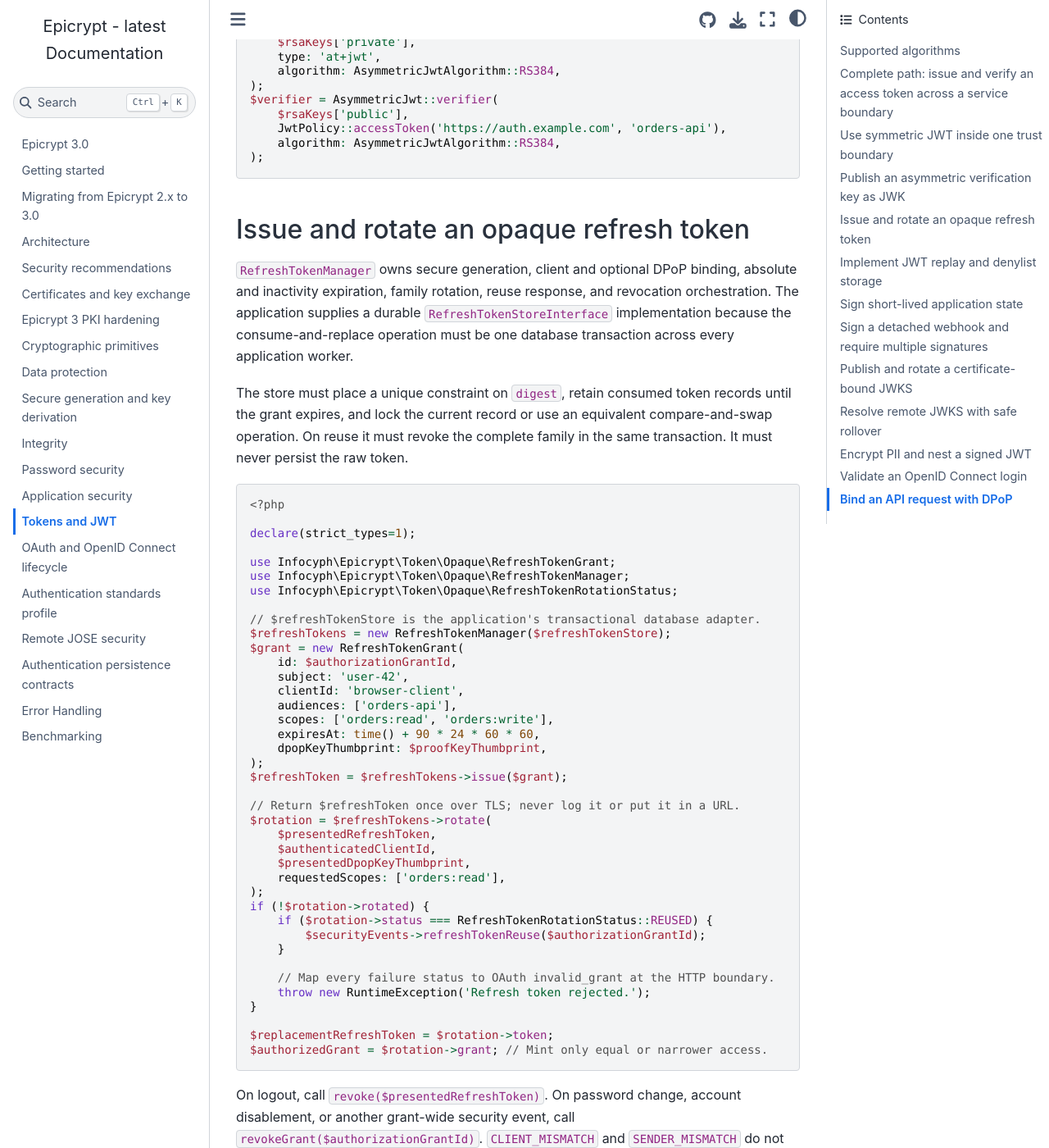
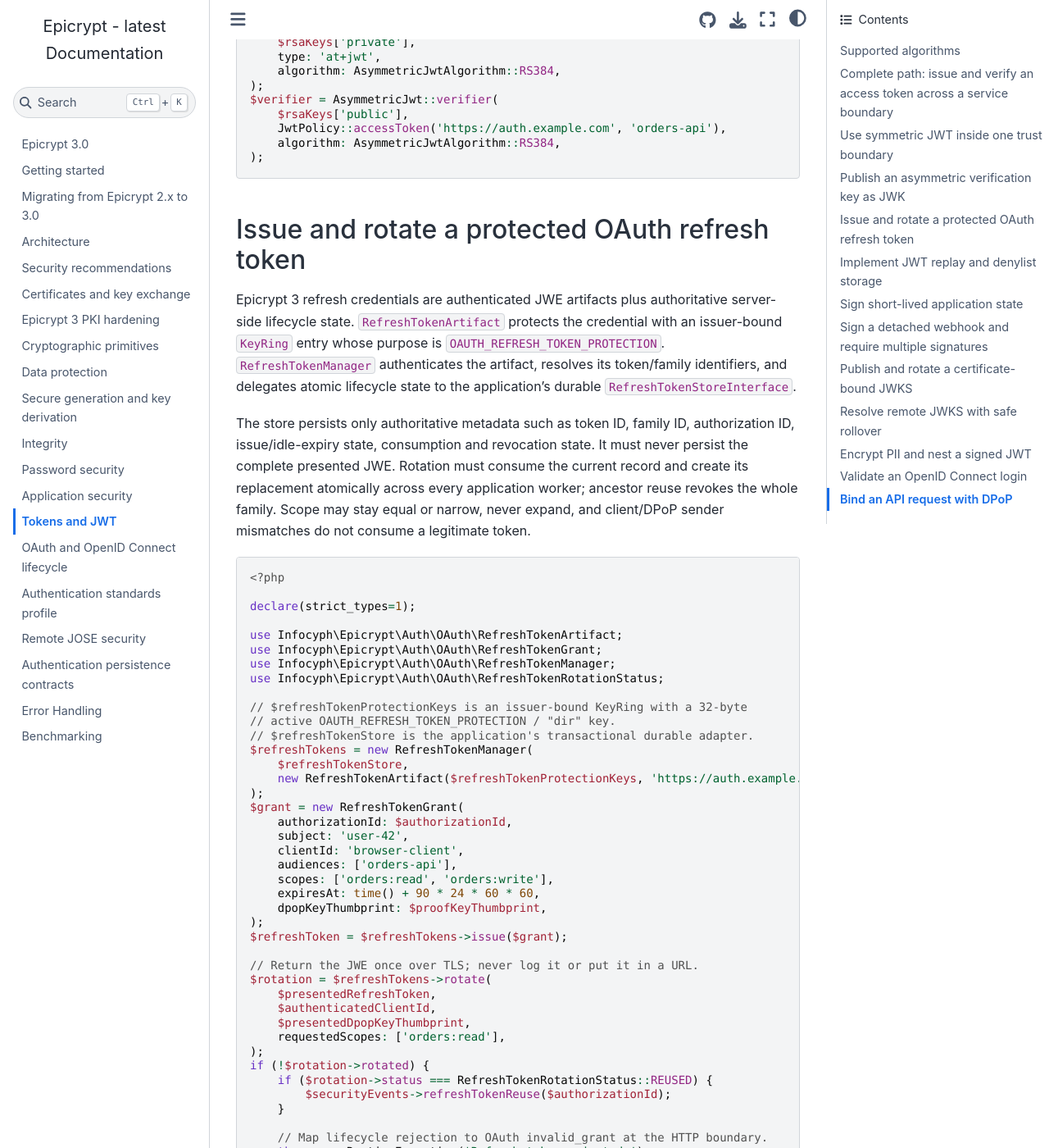
Before and after one commit to infocyph/Epicrypt, a Sphinx documentation site: the page built from docs/token.rst, in a window 1280 px wide and 1400 px high, scrolled down 2942 px. Shown: the whole window at 82% size. Built offline with Sphinx 7.4.7 and the Sphinx Book theme 1.1.4, drawn with Linux system fonts in a browser that asks for light colours; some of the changed text lies outside the part shown.

Commit message:
docs: replace obsolete opaque refresh lifecycle

```diff
--- a/docs/token.rst
+++ b/docs/token.rst
@@ -150,19 +150,22 @@ to the token header's algorithm.
        algorithm: AsymmetricJwtAlgorithm::RS384,
    );
 
-Issue and rotate an opaque refresh token
-----------------------------------------
+Issue and rotate a protected OAuth refresh token
+------------------------------------------------
 
-``RefreshTokenManager`` owns secure generation, client and optional DPoP
-binding, absolute and inactivity expiration, family rotation, reuse response,
-and revocation orchestration. The application supplies a durable
-``RefreshTokenStoreInterface`` implementation because the consume-and-replace
-operation must be one database transaction across every application worker.
+Epicrypt 3 refresh credentials are authenticated JWE artifacts plus authoritative
+server-side lifecycle state. ``RefreshTokenArtifact`` protects the credential
+with an issuer-bound ``KeyRing`` entry whose purpose is
+``OAUTH_REFRESH_TOKEN_PROTECTION``. ``RefreshTokenManager`` authenticates the
+artifact, resolves its token/family identifiers, and delegates atomic lifecycle
+state to the application's durable ``RefreshTokenStoreInterface``.
 
-The store must place a unique constraint on ``digest``, retain consumed token
-records until the grant expires, and lock the current record or use an
-equivalent compare-and-swap operation. On reuse it must revoke the complete
-family in the same transaction. It must never persist the raw token.
+The store persists only authoritative metadata such as token ID, family ID,
+authorization ID, issue/idle-expiry state, consumption and revocation state. It
+must never persist the complete presented JWE. Rotation must consume the current
+record and create its replacement atomically across every application worker;
+ancestor reuse revokes the whole family. Scope may stay equal or narrow, never
+expand, and client/DPoP sender mismatches do not consume a legitimate token.
 
 .. code-block:: php
 
@@ -170,14 +173,20 @@ family in the same transaction. It must never persist the raw token.
 
    declare(strict_types=1);
 
-   use Infocyph\Epicrypt\Token\Opaque\RefreshTokenGrant;
-   use Infocyph\Epicrypt\Token\Opaque\RefreshTokenManager;
-   use Infocyph\Epicrypt\Token\Opaque\RefreshTokenRotationStatus;
+   use Infocyph\Epicrypt\Auth\OAuth\RefreshTokenArtifact;
+   use Infocyph\Epicrypt\Auth\OAuth\RefreshTokenGrant;
+   use Infocyph\Epicrypt\Auth\OAuth\RefreshTokenManager;
+   use Infocyph\Epicrypt\Auth\OAuth\RefreshTokenRotationStatus;
 
-   // $refreshTokenStore is the application's transactional database adapter.
-   $refreshTokens = new RefreshTokenManager($refreshTokenStore);
+   // $refreshTokenProtectionKeys is an issuer-bound KeyRing with a 32-byte
+   // active OAUTH_REFRESH_TOKEN_PROTECTION / "dir" key.
+   // $refreshTokenStore is the application's transactional durable adapter.
+   $refreshTokens = new RefreshTokenManager(
+       $refreshTokenStore,
+       new RefreshTokenArtifact($refreshTokenProtectionKeys, 'https://auth.example.com'),
+   );
    $grant = new RefreshTokenGrant(
-       id: $authorizationGrantId,
+       authorizationId: $authorizationId,
        subject: 'user-42',
        clientId: 'browser-client',
        audiences: ['orders-api'],
@@ -187,7 +196,7 @@ family in the same transaction. It must never persist the raw token.
    );
    $refreshToken = $refreshTokens->issue($grant);
 
-   // Return $refreshToken once over TLS; never log it or put it in a URL.
+   // Return the JWE once over TLS; never log it or put it in a URL.
    $rotation = $refreshTokens->rotate(
        $presentedRefreshToken,
        $authenticatedClientId,
@@ -196,28 +205,28 @@ family in the same transaction. It must never persist the raw token.
    );
    if (!$rotation->rotated) {
        if ($rotation->status === RefreshTokenRotationStatus::REUSED) {
-           $securityEvents->refreshTokenReuse($authorizationGrantId);
+           $securityEvents->refreshTokenReuse($authorizationId);
        }
 
-       // Map every failure status to OAuth invalid_grant at the HTTP boundary.
+       // Map lifecycle rejection to OAuth invalid_grant at the HTTP boundary.
        throw new RuntimeException('Refresh token rejected.');
    }
 
    $replacementRefreshToken = $rotation->token;
-   $authorizedGrant = $rotation->grant; // Mint only equal or narrower access.
+   $authorizedGrant = $rotation->grant; // Equal or narrower authorization only.
 
 On logout, call ``revoke($presentedRefreshToken)``. On password change,
-account disablement, or another grant-wide security event, call
-``revokeGrant($authorizationGrantId)``. ``CLIENT_MISMATCH`` and
+account disablement, consent withdrawal, or another authorization-wide security
+event, call ``revokeAuthorization($authorizationId)``. ``CLIENT_MISMATCH`` and
 ``SENDER_MISMATCH`` do not consume the legitimate token. ``REUSED`` means the
-store has already revoked the complete family.
+store has already revoked the complete token family.
 
 ``OpaqueToken`` remains available for isolated high-entropy opaque identifiers.
-It enforces 43 to 128 Base64URL characters. Do not use digest comparison alone
-as an OAuth refresh-token lifecycle.
+It enforces 43 to 128 Base64URL characters, but it is not the Epicrypt 3 OAuth
+refresh lifecycle.
 
-See :doc:`token-storage` for the complete public-type inventory, a relational
-schema, transaction sequence, status handling, and deployment checklist.
+See :doc:`token-storage` for the complete public-type inventory, relational
+state model, transaction sequence, status handling, and deployment checklist.
 
 Implement JWT replay and denylist storage
 -----------------------------------------
```
